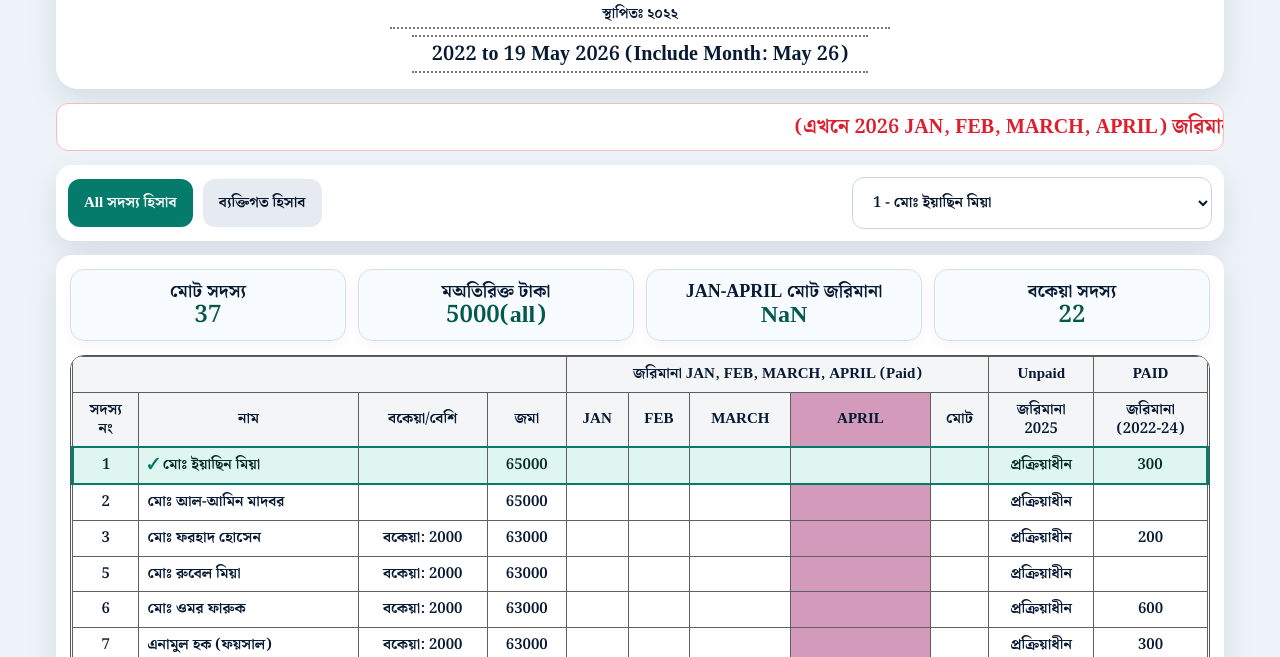
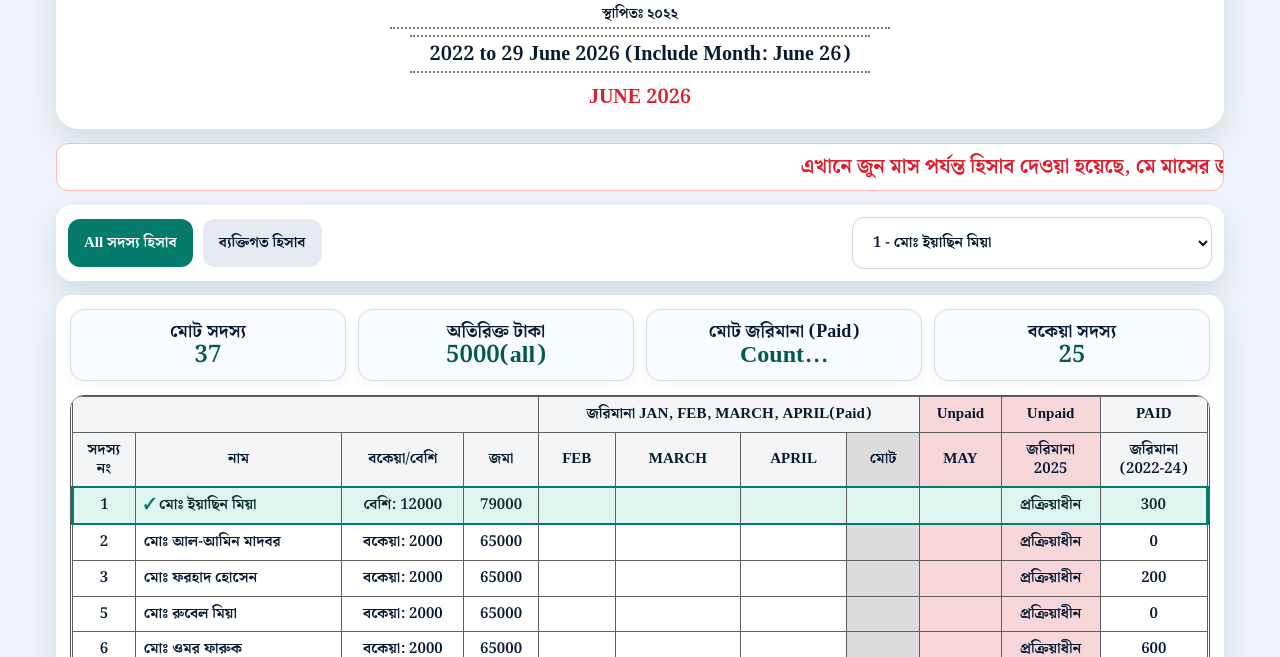
Before and after one commit to shafiqzx2/SSSS, a plain HTML site: page index.html in a window 1280 px wide. Shown: the part 143-800 px from the top of the page. Drawn offline with nearby package versions, Linux system fonts and the light colour scheme.

Commit message:
June 2026 update

```diff
--- a/index.html
+++ b/index.html
@@ -20,7 +20,8 @@
       --green-soft:#dff5ef;
       --red:#df1d2d;
       --border:#d6dee8;
-      --pink:#d49abb;
+      --pink:#f8d7da;
+      --grey:#dcdcdc;
       --shadow:0 12px 30px rgba(14,30,55,.10);
       --radius:18px;
     }
@@ -51,6 +52,7 @@
     .address{font-size:18px; line-height:1.25;}
     .est{font-size:14px; border-bottom:2px dotted #777; display:inline-block; min-width:500px; padding-bottom:2px;}
     .period{font-size:20px; border-top:2px dotted #777; border-bottom:2px dotted #777; display:inline-block; padding:1px 20px; margin-top:6px;}
+    .month-title{color:var(--red); font-size:20px; font-weight:800; margin-top:8px; text-transform:uppercase;}
 
     .notice-wrap{
       background:#fff;
@@ -133,7 +135,8 @@
     th{background:#f4f5f7; font-weight:800;}
     td.name{text-align:left; font-weight:800; white-space:nowrap;}
     td.status{font-weight:800; white-space:nowrap;}
-    .pink{background:var(--pink)!important;}
+    .pink-bg{background:var(--pink)!important;}
+    .grey-bg{background:var(--grey)!important;}
     tr.selected-row td{background:var(--green-soft)!important; color:#052c26; border-top:2px solid var(--green); border-bottom:2px solid var(--green);}
     tr.selected-row td:first-child{border-left:3px solid var(--green);}
     tr.selected-row td:last-child{border-right:3px solid var(--green);}
@@ -225,11 +228,12 @@
       <div class="title">স্বপ্ন ছোঁয়া সমবায় সমিতি</div>
       <div class="address">মডেরহাট, ডামুড্যা, শরীয়তপুর</div>
       <div class="est">স্থাপিতঃ ২০২২</div><br>
-      <div class="period">2022 to 19 May 2026 (Include Month: May 26)</div>
+      <div class="period">2022 to 29 June 2026 (Include Month: June 26)</div>
+      <div class="month-title">JUNE 2026</div>
     </header>
 
     <section class="notice-wrap" aria-label="notice">
-      <div class="notice-track">(এখনে 2026 JAN, FEB, MARCH, APRIL) জরিমানার টাকা মূল টাকা থেকে কাটা হয়েছে।</div>
+      <div class="notice-track">এখানে জুন মাস পর্যন্ত হিসাব দেওয়া হয়েছে, মে মাসের জরিমানা মূল টাকা থেকে কাটা হয়নি।</div>
     </section>
 
     <section class="controls">
@@ -245,8 +249,9 @@
           <thead>
             <tr>
               <th colspan="4"></th>
-              <th colspan="5">জরিমানা JAN, FEB, MARCH, APRIL (Paid)</th>
-              <th>Unpaid</th>
+              <th colspan="4">জরিমানা JAN, FEB, MARCH, APRIL(Paid)</th>
+              <th class="pink-bg">Unpaid</th>
+              <th class="pink-bg">Unpaid</th>
               <th>PAID</th>
             </tr>
             <tr>
@@ -254,12 +259,12 @@
               <th>নাম</th>
               <th>বকেয়া/বেশি</th>
               <th>জমা</th>
-              <th>JAN</th>
               <th>FEB</th>
               <th>MARCH</th>
-              <th class="pink">APRIL</th>
-              <th>মোট</th>
-              <th>জরিমানা<br>2025</th>
+              <th>APRIL</th>
+              <th class="grey-bg">মোট</th>
+              <th class="pink-bg">MAY</th>
+              <th class="pink-bg">জরিমানা<br>2025</th>
               <th>জরিমানা<br>(2022-24)</th>
             </tr>
           </thead>
@@ -276,7 +281,7 @@
             <div class="capture-head">
               <div class="org">স্বপ্ন ছোঁয়া সমবায় সমিতি</div>
               <div class="addr">মডেরহাট, ডামুড্যা, শরীয়তপুর</div>
-              <div class="period" style="font-size:14px;margin-top:8px;">2022 to 19 May 2026 (Include Month: May 26)</div>
+              <div class="period" style="font-size:14px;margin-top:8px;">2022 to 29 June 2026 (Include Month: June 26)</div>
               <div class="pname" id="personalName"></div>
             </div>
 
@@ -284,17 +289,17 @@
               <div class="detail-item"><label>সদস্য নং</label><strong id="pNo"></strong></div>
               <div class="detail-item"><label>জমা</label><strong id="pDeposit"></strong></div>
               <div class="detail-item"><label>বকেয়া/বেশি</label><strong id="pBalance"></strong></div>
-              <div class="detail-item"><label>জরিমানা 2025</label><strong id="pFine2025"></strong></div>
-              <div class="detail-item"><label>জরিমানা (2022-24)</label><strong id="pOldFine"></strong></div>
-              <div class="detail-item full"><label>JAN-APRIL মোট জরিমানা</label><strong id="pTotal"></strong></div>
+              <div class="detail-item"><label>জরিমানা 2025 (Unpaid)</label><strong id="pFine2025"></strong></div>
+              <div class="detail-item"><label>জরিমানা 2022-24 (Paid)</label><strong id="pOldFine"></strong></div>
+              <div class="detail-item full"><label>মোট জরিমানা 2026(Paid)</label><strong id="pTotal"></strong></div>
             </div>
 
             <div class="fine-row">
-              <div class="fine-box"><span>JAN</span><b id="pJan"></b></div>
               <div class="fine-box"><span>FEB</span><b id="pFeb"></b></div>
               <div class="fine-box"><span>MARCH</span><b id="pMar"></b></div>
               <div class="fine-box"><span>APRIL</span><b id="pAprBox"></b></div>
-              <div class="fine-box"><span>মোট</span><b id="pTotal2"></b></div>
+              <div class="fine-box"><span>MAY</span><b id="pMayBox"></b></div>
+              <div class="fine-box" style="background:var(--grey);"><span>মোট (Paid)</span><b id="pTotal2"></b></div>
               <div class="fine-box"><span>স্ট্যাটাস</span><b id="pStatus"></b></div>
             </div>
           </div>
@@ -309,47 +314,46 @@
 
   <script>
     const members = [
-      {no:1, name:'মোঃ ইয়াছিন মিয়া', balance:'', deposit:65000, jan:0, feb:0, mar:0, april:0, fine2025:'প্রক্রিয়াধীন', oldFine:300},
-      {no:2, name:'মোঃ আল-আমিন মাদবর', balance:'', deposit:65000, jan:0, feb:0, mar:0, april:0, fine2025:'প্রক্রিয়াধীন', oldFine:0},
-      {no:3, name:'মোঃ ফরহাদ হোসেন', balance:'বকেয়া: 2000', deposit:63000, jan:0, feb:0, mar:0, april:0, fine2025:'প্রক্রিয়াধীন', oldFine:200},
-      {no:5, name:'মোঃ রুবেল মিয়া', balance:'বকেয়া: 2000', deposit:63000, jan:0, feb:0, mar:0, april:0, fine2025:'প্রক্রিয়াধীন', oldFine:0},
-      {no:6, name:'মোঃ ওমর ফারুক', balance:'বকেয়া: 2000', deposit:63000, jan:0, feb:0, mar:0, april:0, fine2025:'প্রক্রিয়াধীন', oldFine:600},
-      {no:7, name:'এনামুল হক (ফয়সাল)', balance:'বকেয়া: 2000', deposit:63000, jan:0, feb:0, mar:0, april:0, fine2025:'প্রক্রিয়াধীন', oldFine:300},
-      {no:8, name:'আরমান উদ্দিন ইয়ামিন', balance:'', deposit:65000, jan:0, feb:0, mar:0, april:0, fine2025:'প্রক্রিয়াধীন', oldFine:0},
-      {no:9, name:'মোঃ আলি আকবর মাদবর', balance:'বকেয়া: 2000', deposit:63000, jan:0, feb:0, mar:0, april:0, fine2025:'প্রক্রিয়াধীন', oldFine:100},
-      {no:10, name:'শরিফুল ইসলাম (শরিফ)', balance:'বকেয়া: 2200', deposit:62800, jan:200, feb:0, mar:0, april:200, fine2025:'প্রক্রিয়াধীন', oldFine:400},
-      {no:11, name:'মোঃ আলি- আজম মাদবর', balance:'বকেয়া: 1600', deposit:63400, jan:0, feb:0, mar:0, april:0, fine2025:'প্রক্রিয়াধীন', oldFine:500},
-      {no:13, name:'মোঃ রাকিব মাদবর', balance:'বকেয়া: 2000', deposit:63000, jan:0, feb:0, mar:0, april:0, fine2025:'প্রক্রিয়াধীন', oldFine:500},
-      {no:14, name:'মোঃ দাদান হাওলাদার', balance:'বকেয়া: 4600', deposit:60400, jan:200, feb:200, mar:0, april:200, fine2025:'প্রক্রিয়াধীন', oldFine:1400},
-      {no:16, name:'মোঃ সফিক মাদবর', balance:'', deposit:65000, jan:0, feb:0, mar:0, april:0, fine2025:'প্রক্রিয়াধীন', oldFine:0},
-      {no:17, name:'মোঃ শাহিন মাদবর', balance:'', deposit:65000, jan:0, feb:0, mar:0, april:0, fine2025:'প্রক্রিয়াধীন', oldFine:0},
-      {no:18, name:'মোঃ আলমগির হাওলাদার', balance:'বকেয়া: 4600', deposit:60400, jan:200, feb:200, mar:0, april:200, fine2025:'প্রক্রিয়াধীন', oldFine:500},
-      {no:19, name:'মোঃ আওলাদ মালত', balance:'বেশি: 5000', deposit:70000, jan:0, feb:0, mar:0, april:0, fine2025:'প্রক্রিয়াধীন', oldFine:0},
-      {no:20, name:'মোঃ মানিক বেপারী', balance:'', deposit:65000, jan:0, feb:0, mar:0, april:0, fine2025:'প্রক্রিয়াধীন', oldFine:1600},
-      {no:21, name:'মোঃ সোহেল আরমান', balance:'বকেয়া: 2000', deposit:63000, jan:0, feb:0, mar:0, april:0, fine2025:'প্রক্রিয়াধীন', oldFine:0},
-      {no:22, name:'রানা মোল্লা (রুবেল)', balance:'বকেয়া: 2400', deposit:62600, jan:200, feb:0, mar:200, april:0, fine2025:'প্রক্রিয়াধীন', oldFine:100},
-      {no:23, name:'চাঁন মিয়া', balance:'বকেয়া: 2000', deposit:63000, jan:0, feb:0, mar:0, april:0, fine2025:'প্রক্রিয়াধীন', oldFine:200},
-      {no:24, name:'মোঃ আনোয়ার হোসেন', balance:'বকেয়া: 2200', deposit:62800, jan:200, feb:0, mar:0, april:0, fine2025:'প্রক্রিয়াধীন', oldFine:100},
-      {no:25, name:'মোঃ নাজমুল হক', balance:'বেশি: 4000', deposit:69000, jan:200, feb:0, mar:0, april:0, fine2025:'প্রক্রিয়াধীন', oldFine:0},
-      {no:26, name:'রুবেল হাওলাদার', balance:'বকেয়া: 4600', deposit:60400, jan:200, feb:200, mar:0, april:200, fine2025:'প্রক্রিয়াধীন', oldFine:300},
-      {no:27, name:'আজাদ মাদবর', balance:'বকেয়া: 400', deposit:64600, jan:200, feb:200, mar:0, april:0, fine2025:'প্রক্রিয়াধীন', oldFine:0},
-      {no:28, name:'শরীয়তউল্লাহ', balance:'বকেয়া: 4200', deposit:60800, jan:0, feb:0, mar:200, april:200, fine2025:'প্রক্রিয়াধীন', oldFine:200},
-      {no:29, name:'আজিজুল', balance:'', deposit:65000, jan:0, feb:0, mar:0, april:0, fine2025:'প্রক্রিয়াধীন', oldFine:0},
-      {no:30, name:'সোহেল', balance:'বেশি: 1000', deposit:66000, jan:200, feb:200, mar:200, april:0, fine2025:'প্রক্রিয়াধীন', oldFine:800},
-      {no:31, name:'রায়হান', balance:'বকেয়া: 2600', deposit:62400, jan:0, feb:0, mar:0, april: "not add(200)", fine2025:'প্রক্রিয়াধীন', oldFine:1300},
-      {no:32, name:'সপন', balance:'বকেয়া: 600', deposit:64400, jan:200, feb:200, mar:200, april:0, fine2025:'প্রক্রিয়াধীন', oldFine:900},
-      {no:34, name:'আনিস', balance:'বেশি: 2000', deposit:67000, jan:0, feb:0, mar:0, april:0, fine2025:'প্রক্রিয়াধীন', oldFine:900},
-      {no:35, name:'মোকলেস', balance:'', deposit:65000, jan:0, feb:0, mar:0, april:0, fine2025:'প্রক্রিয়াধীন', oldFine:1800},
-      {no:36, name:'ইউসুফ', balance:'বকেয়া: 6600', deposit:58400, jan:200, feb:200, mar:200, april:0, fine2025:'প্রক্রিয়াধীন', oldFine:1800},
-      {no:37, name:'বাবলু হাঃ', balance:'বেশি: 1800', deposit:66800, jan:0, feb:200, mar:0, april:0, fine2025:'প্রক্রিয়াধীন', oldFine:0},
-      {no:38, name:'পারবেজ মাঃ', balance:'বেশি: 5800', deposit:70800, jan:200, feb:0, mar:0, april:200, fine2025:'প্রক্রিয়াধীন', oldFine:0},
-      {no:39, name:'আবদুল্লাহ আয়ান', balance:'বকেয়া: 2000', deposit:63000, jan:0, feb:0, mar:0, april:0, fine2025:'প্রক্রিয়াধীন', oldFine:0},
-      {no:40, name:'আব্দুল্লাহ জিহাদ', balance:'বেশি: 2000', deposit:67000, jan:0, feb:0, mar:0, april:0, fine2025:'প্রক্রিয়াধীন', oldFine:0},
-      {no:41, name:'জহির', balance:'বকেয়া: 6400', deposit:58600, jan:0, feb:0, mar:200, april:200, fine2025:'প্রক্রিয়াধীন', oldFine:0}
+      {no:1, name:'মোঃ ইয়াছিন মিয়া', balance:'বেশি: 12000', deposit:79000, feb:'', mar:'', april:'', totalPaid:'', may:'', fine2025:'প্রক্রিয়াধীন', oldFine:'300'},
+      {no:2, name:'মোঃ আল-আমিন মাদবর', balance:'বকেয়া: 2000', deposit:65000, feb:'', mar:'', april:'', totalPaid:'', may:'', fine2025:'প্রক্রিয়াধীন', oldFine:'0'},
+      {no:3, name:'মোঃ ফরহাদ হোসেন', balance:'বকেয়া: 2000', deposit:65000, feb:'', mar:'', april:'', totalPaid:'', may:'', fine2025:'প্রক্রিয়াধীন', oldFine:'200'},
+      {no:5, name:'মোঃ রুবেল মিয়া', balance:'বকেয়া: 2000', deposit:65000, feb:'', mar:'', april:'', totalPaid:'', may:'', fine2025:'প্রক্রিয়াধীন', oldFine:'0'},
+      {no:6, name:'মোঃ ওমর ফারুক', balance:'বকেয়া: 2000', deposit:65000, feb:'', mar:'', april:'', totalPaid:'', may:'', fine2025:'প্রক্রিয়াধীন', oldFine:'600'},
+      {no:7, name:'এনামুল হক(ফয়সাল)', balance:'বকেয়া: 2000', deposit:65000, feb:'', mar:'', april:'', totalPaid:'', may:'', fine2025:'প্রক্রিয়াধীন', oldFine:'300'},
+      {no:8, name:'আরমান উদ্দিন ইয়ামিন', balance:'বকেয়া: 2000', deposit:65000, feb:'', mar:'', april:'', totalPaid:'', may:'', fine2025:'প্রক্রিয়াধীন', oldFine:'0'},
+      {no:9, name:'মোঃ আলি আকবর মাদবর', balance:'বকেয়া: 2000', deposit:65000, feb:'', mar:'', april:'', totalPaid:'', may:'', fine2025:'প্রক্রিয়াধীন', oldFine:'100'},
+      {no:10, name:'শরিফুল ইসলাম (শরিফ)', balance:'বকেয়া: 4200', deposit:62800, feb:'', mar:'', april:'', totalPaid:'200', may:'200', fine2025:'প্রক্রিয়াধীন', oldFine:'400'},
+      {no:11, name:'মোঃ আলি- আজম মাদবর', balance:'বকেয়া: 1600', deposit:65400, feb:'', mar:'', april:'', totalPaid:'', may:'', fine2025:'প্রক্রিয়াধীন', oldFine:'500'},
+      {no:13, name:'মোঃ রাকিব মাদবর', balance:'বকেয়া: 2000', deposit:65000, feb:'', mar:'', april:'', totalPaid:'', may:'', fine2025:'প্রক্রিয়াধীন', oldFine:'500'},
+      {no:14, name:'মোঃ দাদান হাওলাদার', balance:'বকেয়া: 6600', deposit:60400, feb:'200', mar:'', april:'200', totalPaid:'600', may:'200', fine2025:'প্রক্রিয়াধীন', oldFine:'1400'},
+      {no:16, name:'মোঃ সফিক মাদবর', balance:'বকেয়া: 2000', deposit:65000, feb:'', mar:'', april:'', totalPaid:'', may:'', fine2025:'প্রক্রিয়াধীন', oldFine:'0'},
+      {no:17, name:'মোঃ শাহিন মাদবর', balance:'বকেয়া: 2000', deposit:65000, feb:'', mar:'', april:'', totalPaid:'', may:'', fine2025:'প্রক্রিয়াধীন', oldFine:'0'},
+      {no:18, name:'মোঃ আলমগির হাওলাদার', balance:'বেশি: 3900', deposit:70900, feb:'200', mar:'', april:'200', totalPaid:'600', may:'', fine2025:'প্রক্রিয়াধীন', oldFine:'500'},
+      {no:19, name:'মোঃ আওলাদ মালত', balance:'বেশি: 5000', deposit:72000, feb:'', mar:'', april:'', totalPaid:'', may:'', fine2025:'প্রক্রিয়াধীন', oldFine:'0'},
+      {no:20, name:'মোঃ মানিক বেপারী', balance:'বকেয়া: 2000', deposit:65000, feb:'200', mar:'200', april:'', totalPaid:'400', may:'', fine2025:'প্রক্রিয়াধীন', oldFine:'1600'},
+      {no:21, name:'মোঃ সোহেল আরমান', balance:'বকেয়া: 2000', deposit:65000, feb:'', mar:'', april:'', totalPaid:'', may:'', fine2025:'প্রক্রিয়াধীন', oldFine:'0'},
+      {no:22, name:'রানা মোল্লা(রুবেল )', balance:'বকেয়া: 2000', deposit:65000, feb:'', mar:'200', april:'', totalPaid:'400', may:'', fine2025:'প্রক্রিয়াধীন', oldFine:'100'},
+      {no:23, name:'চাঁন মিয়া', balance:'বেশি: 2000', deposit:69000, feb:'', mar:'', april:'', totalPaid:'', may:'', fine2025:'প্রক্রিয়াধীন', oldFine:'200'},
+      {no:24, name:'মোঃ আনোয়ার হোসেন', balance:'বকেয়া: 2200', deposit:64800, feb:'200', mar:'', april:'', totalPaid:'200', may:'', fine2025:'প্রক্রিয়াধীন', oldFine:'100'},
+      {no:25, name:'মোঃ নাজমুল হক', balance:'বেশি: 2000', deposit:69000, feb:'', mar:'', april:'', totalPaid:'', may:'', fine2025:'প্রক্রিয়াধীন', oldFine:'0'},
+      {no:26, name:'রুবেল হাওলাদার', balance:'বকেয়া: 600', deposit:66400, feb:'200', mar:'', april:'200', totalPaid:'600', may:'', fine2025:'প্রক্রিয়াধীন', oldFine:'300'},
+      {no:27, name:'আজাদ মাদবর', balance:'বকেয়া: 2400', deposit:64600, feb:'200', mar:'', april:'', totalPaid:'400', may:'', fine2025:'প্রক্রিয়াধীন', oldFine:'0'},
+      {no:28, name:'শরীয়তউল্লাহ', balance:'বকেয়া: 4200', deposit:62800, feb:'', mar:'', april:'200', totalPaid:'200', may:'200', fine2025:'প্রক্রিয়াধীন', oldFine:'200'},
+      {no:29, name:'আজিজুল', balance:'', deposit:67000, feb:'', mar:'', april:'', totalPaid:'', may:'', fine2025:'প্রক্রিয়াধীন', oldFine:'0'},
+      {no:30, name:'সোহেল', balance:'বেশি: 10000', deposit:77000, feb:'', mar:'', april:'', totalPaid:'', may:'', fine2025:'প্রক্রিয়াধীন', oldFine:'800'},
+      {no:31, name:'রায়হান', balance:'বকেয়া: 2600', deposit:64400, feb:'200', mar:'200', april:'', totalPaid:'600', may:'', fine2025:'প্রক্রিয়াধীন', oldFine:'1300'},
+      {no:32, name:'সপন', balance:'বেশি: 1400', deposit:68400, feb:'200', mar:'200', april:'', totalPaid:'600', may:'', fine2025:'প্রক্রিয়াধীন', oldFine:'900'},
+      {no:34, name:'আনিস', balance:'', deposit:67000, feb:'', mar:'', april:'', totalPaid:'', may:'', fine2025:'প্রক্রিয়াধীন', oldFine:'900'},
+      {no:35, name:'মোকলেস', balance:'', deposit:67000, feb:'', mar:'', april:'', totalPaid:'', may:'', fine2025:'প্রক্রিয়াধীন', oldFine:'1800'},
+      {no:36, name:'ইউসুফ', balance:'বকেয়া: 2600', deposit:64400, feb:'200', mar:'200', april:'', totalPaid:'600', may:'', fine2025:'প্রক্রিয়াধীন', oldFine:'1800'},
+      {no:37, name:'বাবলু হাঃ', balance:'বকেয়া: 200', deposit:66800, feb:'200', mar:'', april:'', totalPaid:'200', may:'', fine2025:'প্রক্রিয়াধীন', oldFine:''},
+      {no:38, name:'পারবেজ মাঃ', balance:'বেশি: 3800', deposit:70800, feb:'', mar:'', april:'', totalPaid:'400', may:'', fine2025:'প্রক্রিয়াধীন', oldFine:''},
+      {no:39, name:'আবদুল্লাহ আয়ান', balance:'বকেয়া: 2000', deposit:65000, feb:'', mar:'', april:'', totalPaid:'', may:'', fine2025:'প্রক্রিয়াধীন', oldFine:''},
+      {no:40, name:'আব্দুল্লাহ জিহাদ', balance:'', deposit:67000, feb:'', mar:'', april:'', totalPaid:'', may:'', fine2025:'প্রক্রিয়াধীন', oldFine:''},
+      {no:41, name:'জহির', balance:'বকেয়া: 8400', deposit:58600, feb:'', mar:'200', april:'200', totalPaid:'400', may:'200', fine2025:'প্রক্রিয়াধীন', oldFine:''}
     ];
 
     const $ = id => document.getElementById(id);
-    const totalFine = m => Number(m.jan||0) + Number(m.feb||0) + Number(m.mar||0) + Number(m.april||0);
     const fmt = v => (v === '' || v === null || v === undefined || v === 0) ? '' : String(v);
 
     function buildSelect(){
@@ -357,14 +361,19 @@
     }
 
     function buildStats(){
-      const totalDeposit = members.reduce((s,m)=>s+Number(m.deposit||0),0);
-      const fines = members.reduce((s,m)=>s+totalFine(m),0);
-      const dueCount = members.filter(m => m.balance.includes('বকেয়া')).length;
+      let totalPaidAll = 0;
+      let totalDueMembers = 0;
+
+      members.forEach(m => {
+        totalPaidAll += Number(m.totalPaid || 0);
+        if(m.balance.includes('বকেয়া')) totalDueMembers++;
+      });
+
       $('stats').innerHTML = `
         <div class="stat"><span>মোট সদস্য</span><b>${members.length}</b></div>
-        <div class="stat"><span>মঅতিরিক্ত টাকা</span><b>5000(all)</b></div>
-        <div class="stat"><span>JAN-APRIL মোট জরিমানা</span><b>${fines}</b></div>
-        <div class="stat"><span>বকেয়া সদস্য</span><b>22</b></div>
+        <div class="stat"><span>অতিরিক্ত টাকা</span><b>5000(all)</b></div>
+        <div class="stat"><span>মোট জরিমানা (Paid)</span><b>Count...</b></div>
+        <div class="stat"><span>বকেয়া সদস্য</span><b>${totalDueMembers}</b></div>
       `;
     }
 
@@ -375,12 +384,12 @@
           <td class="name">${m.name}</td>
           <td class="status">${m.balance}</td>
           <td>${m.deposit}</td>
-          <td>${fmt(m.jan)}</td>
           <td>${fmt(m.feb)}</td>
           <td>${fmt(m.mar)}</td>
-          <td class="pink"><b>${fmt(m.april)}</b></td>
-          <td><b>${totalFine(m) || ''}</b></td>
-          <td>${m.fine2025}</td>
+          <td>${fmt(m.april)}</td>
+          <td class="grey-bg"><b>${fmt(m.totalPaid)}</b></td>
+          <td class="pink-bg"><b>${fmt(m.may)}</b></td>
+          <td class="pink-bg">${m.fine2025}</td>
           <td><b>${fmt(m.oldFine)}</b></td>
         </tr>
       `).join('');
@@ -393,11 +402,11 @@
           <div class="m-grid">
             <div>বকেয়া/বেশি<b>${m.balance || '-'}</b></div>
             <div>জমা<b>${m.deposit}</b></div>
-            <div>JAN<b>${fmt(m.jan) || 0}</b></div>
             <div>FEB<b>${fmt(m.feb) || 0}</b></div>
             <div>MARCH<b>${fmt(m.mar) || 0}</b></div>
             <div>APRIL<b>${fmt(m.april) || 0}</b></div>
-            <div>মোট<b>${totalFine(m)}</b></div>
+            <div>MAY (Unpaid)<b>${fmt(m.may) || 0}</b></div>
+            <div>মোট (Paid)<b>${fmt(m.totalPaid) || 0}</b></div>
             <div>2022-24 জরিমানা<b>${fmt(m.oldFine) || '-'}</b></div>
           </div>
         </article>
@@ -430,13 +439,13 @@
       $('pFine2025').textContent = m.fine2025 || '-';
       $('pOldFine').textContent = fmt(m.oldFine) || '-';
 
-      $('pJan').textContent = fmt(m.jan) || 0;
       $('pFeb').textContent = fmt(m.feb) || 0;
       $('pMar').textContent = fmt(m.mar) || 0;
       $('pAprBox').textContent = fmt(m.april) || 0;
+      $('pMayBox').textContent = fmt(m.may) || 0;
 
-      $('pTotal').textContent = totalFine(m);
-      $('pTotal2').textContent = totalFine(m);
+      $('pTotal').textContent = fmt(m.totalPaid) || 0;
+      $('pTotal2').textContent = fmt(m.totalPaid) || 0;
       $('pStatus').textContent = m.fine2025 || '-';
       highlightSelected();
     }
```
